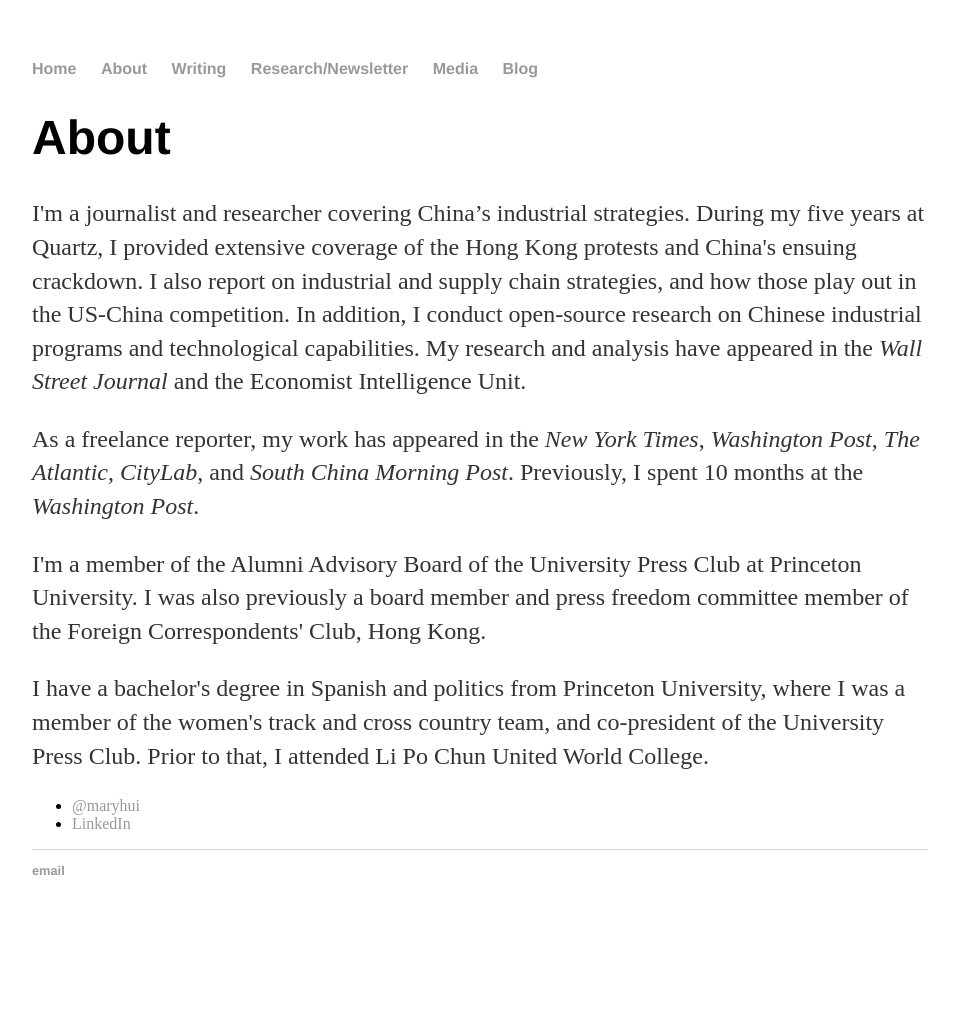
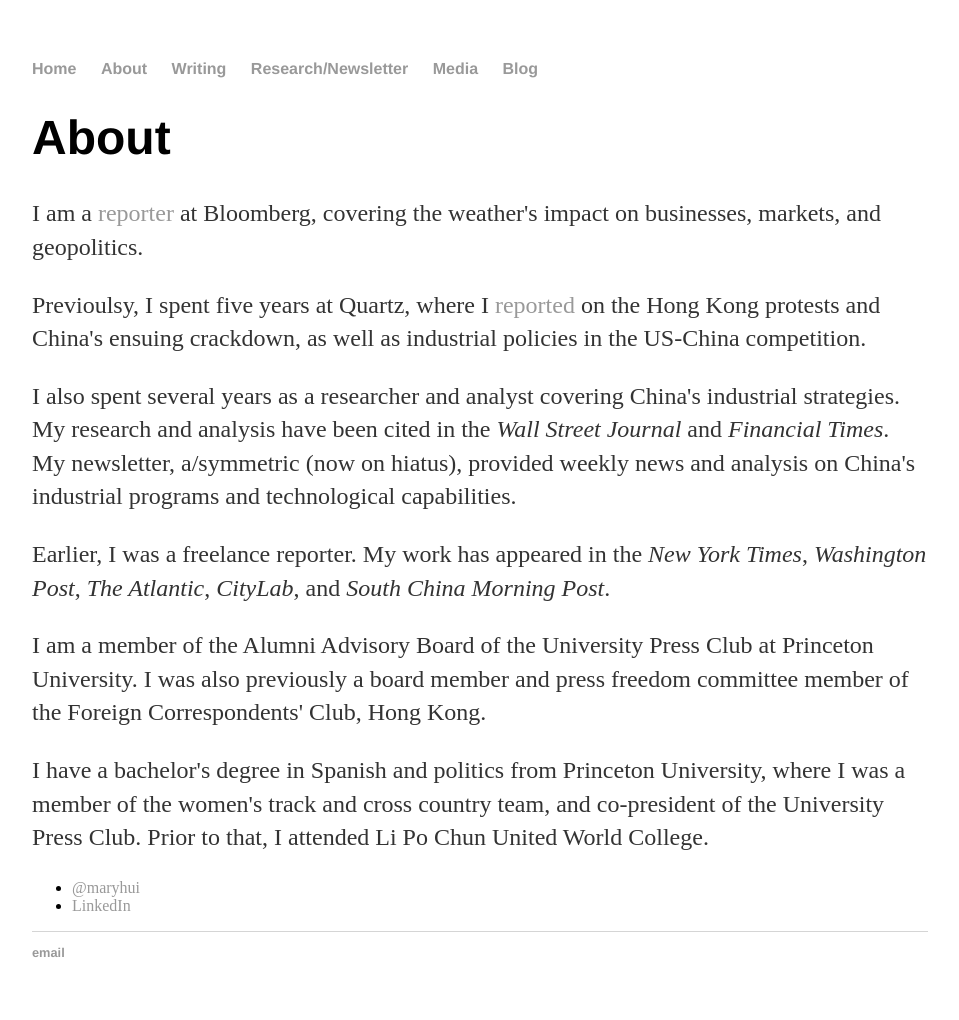
Before and after one commit to marykmhui/marykmhui, a Jekyll site: the page built from about/index.html, in a window 1280 px wide. Shown: the whole page, without its empty margins (160-1119 px from the left). Built offline with Jekyll 4.4.1, drawn with Linux system fonts in a browser that asks for light colours; before the commit the page ends 938 px from its top, so only the background shows below that.

Commit message:
Update index.html

```diff
--- a/about/index.html
+++ b/about/index.html
@@ -5,9 +5,16 @@
 
 		<div class="about">
 			<h1>About</h1>
-			<p>I'm a journalist and researcher covering China’s industrial strategies. During my five years at Quartz, I provided extensive coverage of the Hong Kong protests and China's ensuing crackdown. I also report on industrial and supply chain strategies, and how those play out in the US-China competition. In addition, I conduct open-source research on Chinese industrial programs and technological capabilities. My research and analysis have appeared in the <i>Wall Street Journal</i> and the Economist Intelligence Unit.<p>
-			As a freelance reporter, my work has appeared in the <i>New York Times</i>, <i>Washington Post</i>, <i>The Atlantic</i>, <i>CityLab</i>, and <i>South China Morning Post</i>. Previously, I spent 10 months at the <i>Washington Post</i>.<p>
-			I'm a member of the Alumni Advisory Board of the University Press Club at Princeton University. I was also previously a board member and press freedom committee member of the Foreign Correspondents' Club, Hong Kong.<p>
+			<p>I am a <a href="https://www.bloomberg.com/authors/AXDwzJNHmiM/mary-hui">reporter</a> at Bloomberg, covering the weather's impact on businesses, markets, and geopolitics.<p>
+
+			Previoulsy, I spent five years at Quartz, where I <a href="https://qz.com/author/maryhui">reported</a> on the Hong Kong protests and China's ensuing crackdown, as well as industrial policies in the US-China competition.<p>
+
+			I also spent several years as a researcher and analyst covering China's industrial strategies. My research and analysis have been cited in the <i>Wall Street Journal</i> and <i>Financial Times</i>. My newsletter, a/symmetric (now on hiatus), provided weekly news and analysis on China's  industrial programs and technological capabilities.<p>
+
+			Earlier, I was a freelance reporter. My work has appeared in the <i>New York Times</i>, <i>Washington Post</i>, <i>The Atlantic</i>, <i>CityLab</i>, and <i>South China Morning Post</i>.<p>
+
+			I am a member of the Alumni Advisory Board of the University Press Club at Princeton University. I was also previously a board member and press freedom committee member of the Foreign Correspondents' Club, Hong Kong.<p>
+
 			I have a bachelor's degree in Spanish and politics from Princeton University, where I was a member of the women's track and cross country team, and co-president of the University Press Club. Prior to that, I attended Li Po Chun United World College.</p>
 
 			<ul class="contacts">
```
